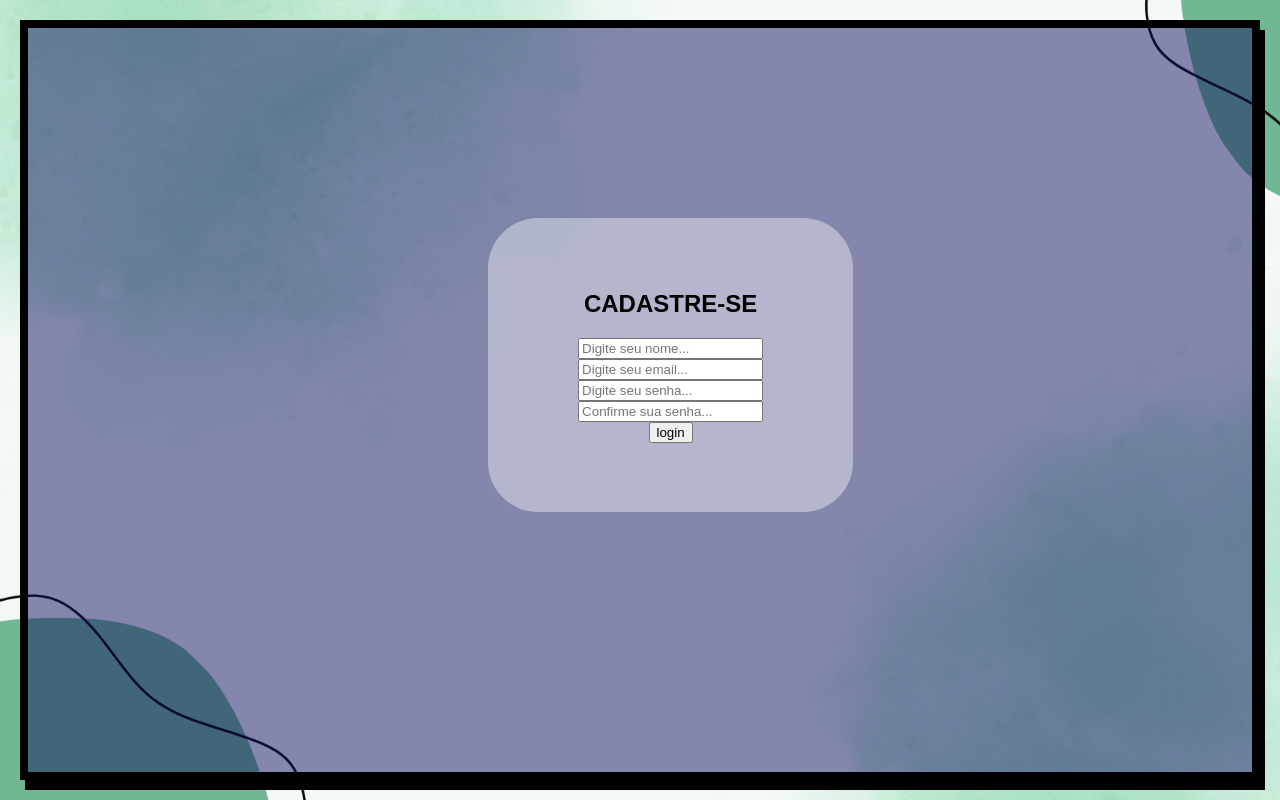
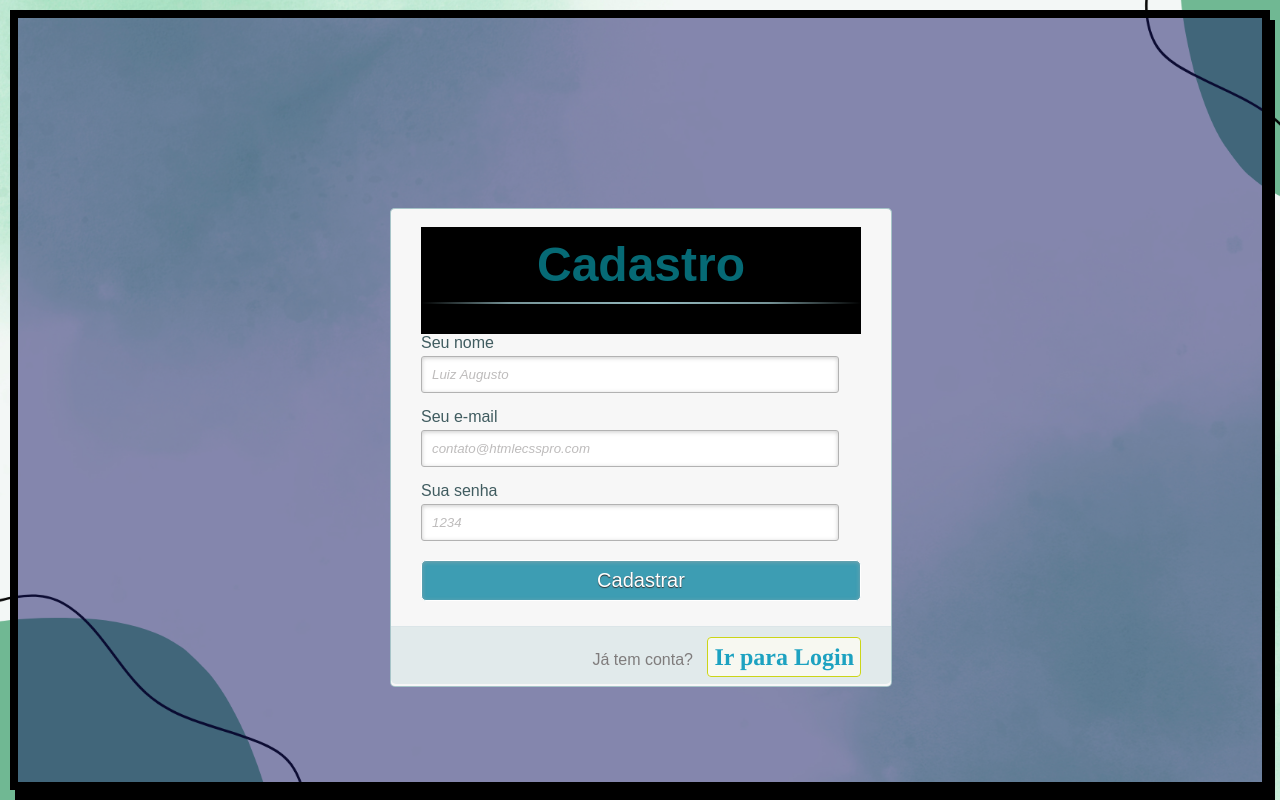
Before and after one commit to ElaineDutra/CursoINF, a plain HTML site: page TodoList/to do list.html in a window 1280 px wide. Drawn offline with Linux system fonts and the light colour scheme.

Commit message:
jqnçekjfhrwçkJERHGÇU

```diff
--- a/TodoList/Estilo.css
+++ b/TodoList/Estilo.css
@@ -98,24 +98,232 @@ a{
     display:none;
 }
 
-#login{
+/* CSS reset */
+*, *:before, *:after {
+    margin:0;
+    padding:0;
+    font-family: Arial,sans-serif;
+  }
+
+  body{
+    margin:10px;
+  }
+
+  a{
+    text-decoration: none;
+  }
+
+  /* esconde as ancoras da tela */
+  a.links{
+    display: none;
+  }
+
+  /* content que contem os formulários */
+  .content{
+    width: 500px;
+    margin: 0px auto;
+    position: relative;
+  }
+
+  /* formatando o cabeçalho dos formulários */
+  h1{
+    font-size: 48px;
+    color: #066a75;
+    padding: 10px 0;
+    font-family: Arial,sans-serif;
+    font-weight: bold;
     text-align: center;
-    background-color: rgba(255, 255, 255, 0.4);
-    -webkit-backdrop-filter: blur(3px);
-    backdrop-filter: blur(3px);
-    padding: 2px;
-    margin-top: 0px;
-    margin-left: 450px;
-    margin-right: 100px;
+    padding-bottom: 30px;
+  }
+  h1:after{
+    content: ' ';
+    display: block;
+    width: 100%;
+    height: 2px;
+    margin-top: 10px;
+    background: -webkit-linear-gradient(left, rgba(147,184,189,0) 0%,rgba(147,184,189,0.8) 20%,rgba(147,184,189,1) 53%,rgba(147,184,189,0.8) 79%,rgba(147,184,189,0) 100%);
+    background: linear-gradient(left, rgba(147,184,189,0) 0%,rgba(147,184,189,0.8) 20%,rgba(147,184,189,1) 53%,rgba(147,184,189,0.8) 79%,rgba(147,184,189,0) 100%);
+  }
+
+  p{
+    margin-bottom:15px;
+  }
+  p:first-child{
+    margin: 0px;
+  }
+  label{
+    color: #405c60;
+    position: relative;
+  }
+
+  /**** advanced input styling ****/
+  /* placeholder */
+  ::-webkit-input-placeholder  {
+    color: #bebcbc;
+    font-style: italic;
+  }
+  input:-moz-placeholder,
+  textarea:-moz-placeholder{
+    color: #bebcbc;
+    font-style: italic;
+  }
+  input {
+    outline: none;
+  }
+
+  input:not([type="checkbox"]){
+    width: 95%;
+    margin-top: 4px;
+    padding: 10px;
+    border: 1px solid #b2b2b2;
+
+    -webkit-border-radius: 3px;
+    border-radius: 3px;
+
+    -webkit-box-shadow: 0px 1px 4px 0px rgba(168, 168, 168, 0.6) inset;
+    box-shadow: 0px 1px 4px 0px rgba(168, 168, 168, 0.6) inset;
+
+    -webkit-transition: all 0.2s linear;
+    transition: all 0.2s linear;
+  }
+
+  /*estilo do botão submit */
+  input[type="submit"]{
+    width: 100%!important;
+    cursor: pointer;
+    background: #3d9db3;
+    padding: 8px 5px;
+    color: #fff;
+    font-size: 20px;
+    border: 1px solid #fff;
+    margin-bottom: 10px;
+    text-shadow: 0 1px 1px #333;
+
+    -webkit-border-radius: 5px;
+    border-radius: 5px;
+
+    transition: all 0.2s linear;
+  }
+  input[type="submit"]:hover{
+    background: #4ab3c6;
+  }
+
+  /*marcando os links para mudar de um formulário para outro */
+  .link{
+    position: absolute;
+    background: #e1eaeb;
+    color: #7f7c7c;
+    left: 0px;
+    height: 20px;
+    width: 440px;
+    padding: 17px 30px 20px 30px;
+    font-size: 16px;
+    text-align: right;
+    border-top: 1px solid #dbe5e8;
+
+    -webkit-border-radius: 0 0  5px 5px;
+    border-radius: 0 0  5px 5px;
+  }
+  .link a {
     font-weight: bold;
-    border-radius: 50px;
-    font-family: Arial, Helvetica, sans-serif;
-    width: 30%;
-    height: 40%;
-    align-content: center;
+    background: #f7f8f1;
+    padding: 6px;
+    color: rgb(29, 162, 193);
+    margin-left: 10px;
+    border: 1px solid #cbd518;
 
+    -webkit-border-radius: 4px;
+    border-radius: 4px;
 
+    -webkit-transition: all 0.4s linear;
+    transition: all 0.4s  linear;
+  }
+  .link a:hover {
+    color: #39bfd7;
+    background: #f7f7f7;
+    border: 1px solid #4ab3c6;
+  }
 
+  /* estilos para para ambos os formulários */
+  #cadastro,
+  #login{
+    position: absolute;
+    top: 0px;
+    width: 88%;
+    padding: 18px 6% 60px 6%;
+    margin: 0 0 35px 0;
+    background: rgb(247, 247, 247);
+    border: 1px solid rgba(147, 184, 189,0.8);
 
+    -webkit-box-shadow: 5px;
+    border-radius: 5px;
 
+    -webkit-animation-duration: 0.5s;
+    -webkit-animation-timing-function: ease;
+    -webkit-animation-fill-mode: both;
+
+    animation-duration: 0.5s;
+    animation-timing-function: ease;
+    animation-fill-mode: both;
+  }
+
+  #paracadastro:target ~ .content #cadastro,
+  #paralogin:target ~ .content #login{
+    z-index: 2;
+    -webkit-animation-name: fadeInLeft;
+    animation-name: fadeInLeft;
+
+    -webkit-animation-delay: .1s;
+    animation-delay: .1s;
+  }
+  #registro:target ~ .content #login,
+  #paralogin:target ~ .content #cadastro{
+    -webkit-animation-name: fadeOutLeft;
+    animation-name: fadeOutLeft;
+  }
+
+  /*fadeInLeft*/
+  @-webkit-keyframes fadeInLeft {
+    0% {
+      opacity: 0;
+      -webkit-transform: translateX(-20px);
     }
+    100% {
+      opacity: 1;
+      -webkit-transform: translateX(0);
+    }
+  }
+
+  @keyframes fadeInLeft {
+    0% {
+      opacity: 0;
+      transform: translateX(-20px);
+    }
+    100% {
+      opacity: 1;
+      transform: translateX(0);
+    }
+  }
+
+  /*fadeOutLeft*/
+  @-webkit-keyframes fadeOutLeft {
+    0% {
+      opacity: 1;
+      -webkit-transform: translateX(0);
+    }
+    100% {
+      opacity: 0;
+      -webkit-transform: translateX(-20px);
+    }
+  }
+
+  @keyframes fadeOutLeft {
+    0% {
+      opacity: 1;
+      transform: translateX(0);
+    }
+    100% {
+      opacity: 0;
+      transform: translateX(-20px);
+    }
+  }
--- a/TodoList/to do list.html
+++ b/TodoList/to do list.html
@@ -6,33 +6,74 @@
 <body>
  <br><br><br><br><br><br><br><br><br><br>
 
-    <div id="login">
-        <form class="card">
-            <div class="card-header">
-                <h2>CADASTRE-SE</h2>
-            </div>
-            <div class="card-content">
-                <div class="card-content-area">
-                    <input type="text" id="nome" autocomplete="off" placeholder="Digite seu nome..."></input>
-                </div>
-                <div class="card-content">
-                    <div class="card-content-area">
-                        <input type="text" id="email" autocomplete="off" placeholder="Digite seu email..."></input>
-                    </div>
-                </div>
-                <div class="card-content-area">
-                    <input type="password" id="password" autocomplete="off" placeholder="Digite seu senha..."></input>
-                </div>
-                <div class="card-content-area">
-                    <input type="password" id="confirm" autocomplete="off" placeholder="Confirme sua senha..."></input>
-                </div>
-            </div>
-            <div class="card-footer">
-                <input type="submit" value="login" class="submit" onclick="validar()"></input>
-            </div>
+
+ <div class="container" >
+    <a class="links" id="paracadastro"></a>
+    <a class="links" id="paralogin"></a>
+
+    <div class="content">
+      <!--FORMULÁRIO DE LOGIN-->
+      <div id="login">
+        <form method="post" action="">
+          <h1>Login</h1>
+          <p>
+            <label for="email_login">Seu e-mail</label>
+            <input id="email_login" name="email_login" required="required" type="text" placeholder="contato@htmlecsspro.com"/>
+          </p>
+
+          <p>
+            <label for="senha_login">Sua senha</label>
+            <input id="senha_login" name="senha_login" required="required" type="password" placeholder="1234" />
+          </p>
+
+          <p>
+            <input type="checkbox" name="manterlogado" id="manterlogado" value="" />
+            <label for="manterlogado">Manter-me logado</label>
+          </p>
+
+          <p>
+            <input type="submit" value="Logar" />
+          </p>
+
+          <p class="link">
+            Ainda não tem conta?
+            <a href="#paracadastro">Cadastre-se</a>
+          </p>
         </form>
+      </div>
+
+      <!--FORMULÁRIO DE CADASTRO-->
+      <div id="cadastro">
+        <form method="post" action="">
+          <h1>Cadastro</h1>
+
+          <p>
+            <label for="nome_cad">Seu nome</label>
+            <input id="nome_cad" name="nome_cad" required="required" type="text" placeholder="Luiz Augusto" />
+          </p>
+
+          <p>
+            <label for="email_cad">Seu e-mail</label>
+            <input id="email_cad" name="email_cad" required="required" type="email" placeholder="contato@htmlecsspro.com"/>
+          </p>
+
+          <p>
+            <label for="senha_cad">Sua senha</label>
+            <input id="senha_cad" name="senha_cad" required="required" type="password" placeholder="1234"/>
+          </p>
+
+          <p>
+            <input type="submit" value="Cadastrar"/>
+          </p>
+
+          <p class="link">
+            Já tem conta?
+            <a href="#paralogin"> Ir para Login </a>
+          </p>
+        </form>
+      </div>
     </div>
-
+  </div>
     <div id="lista">
 
         <div id="cbç">
```
